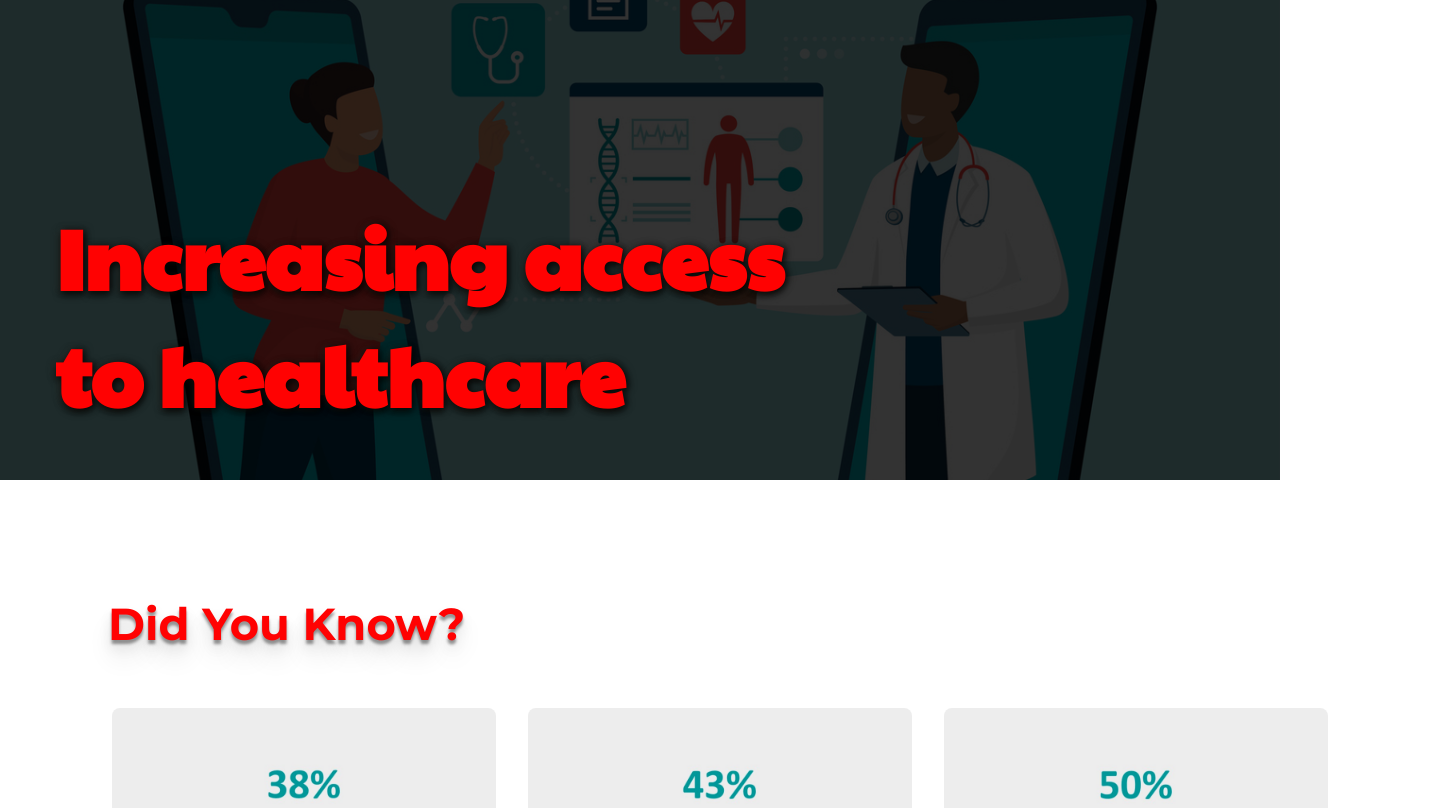
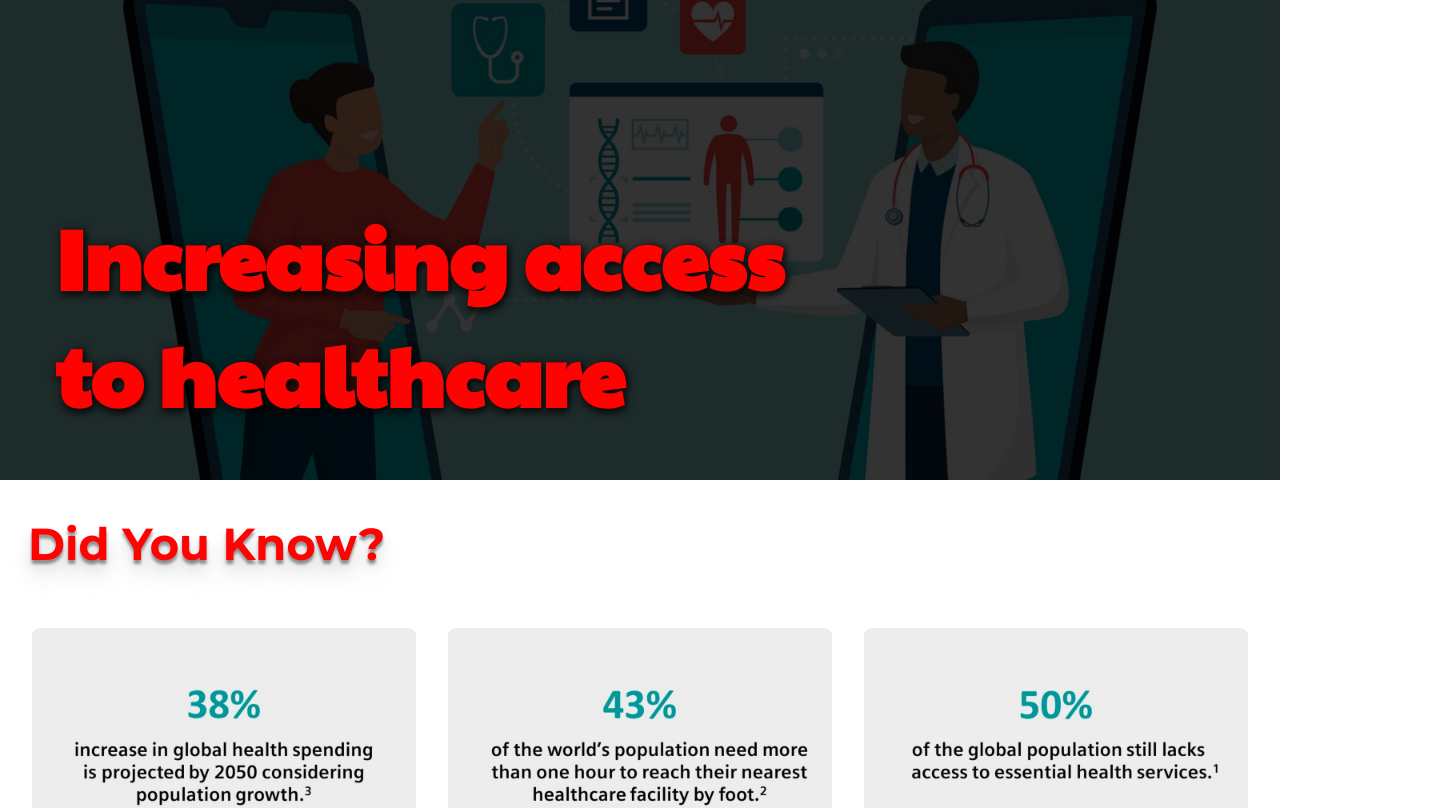
Before and after one commit to nateafj/BOACAPSTONE, a React (Create React App) app in the folder front/: page /health in a window 1280 px wide. Shown: the top 808 px of the page, 1440 px wide, since content can reach past the window. Built offline with nearby package versions, Linux system fonts and the light colour scheme.

Commit message:
fixed routing , removed extra padding from health page

```diff
--- a/front/src/index.js
+++ b/front/src/index.js
@@ -5,13 +5,14 @@ import App from './App';
 import { BrowserRouter, Route, Routes } from 'react-router-dom';
 import './screens/Healthcare.jsx'
 import HealthCare from './screens/Healthcare.jsx';
+import Home from './components/Home';
 
 const root = ReactDOM.createRoot(document.getElementById('root'));
 root.render(
   <React.StrictMode>
     <BrowserRouter>
     <Routes>
-        <Route path='/*' element={<App />} />
+        <Route path='/' element={<Home />} />
         <Route path='/health' element={<HealthCare />} />
       </Routes>
     </BrowserRouter>
--- a/front/src/screens/Healthcare.jsx
+++ b/front/src/screens/Healthcare.jsx
@@ -29,7 +29,7 @@ function HealthCare() {
     return matchesCategory && matchesGender && matchesAvailability;
   });
   return (
-    <>
+    <div section className="healthpage">
       <div className="header">
         <div className="overlay"></div>
         <div className="text"> Increasing access to healthcare </div>
@@ -102,7 +102,7 @@ function HealthCare() {
 
       <Filters setSelectedFilters={setSelectedFilters} />
       <ProviderList providers={filteredProviders} />
-    </>
+    </div>
   );
 }
 
--- a/front/src/styles/Health.css
+++ b/front/src/styles/Health.css
@@ -1,5 +1,10 @@
 @import url("https://fonts.googleapis.com/css2?family=Montserrat:wght@100;300;700&family=Paytone+One&display=swap");
 
+.healthpage {
+  width: 100vw;
+  margin: 0;
+  padding: 0;
+}
 /* header */
 .header {
   position: relative;
@@ -56,7 +61,7 @@
   display: flex;
   justify-content: center;
   flex-direction: column;
-  padding: 80px;
+
   width: 100vw;
 }
 
```
